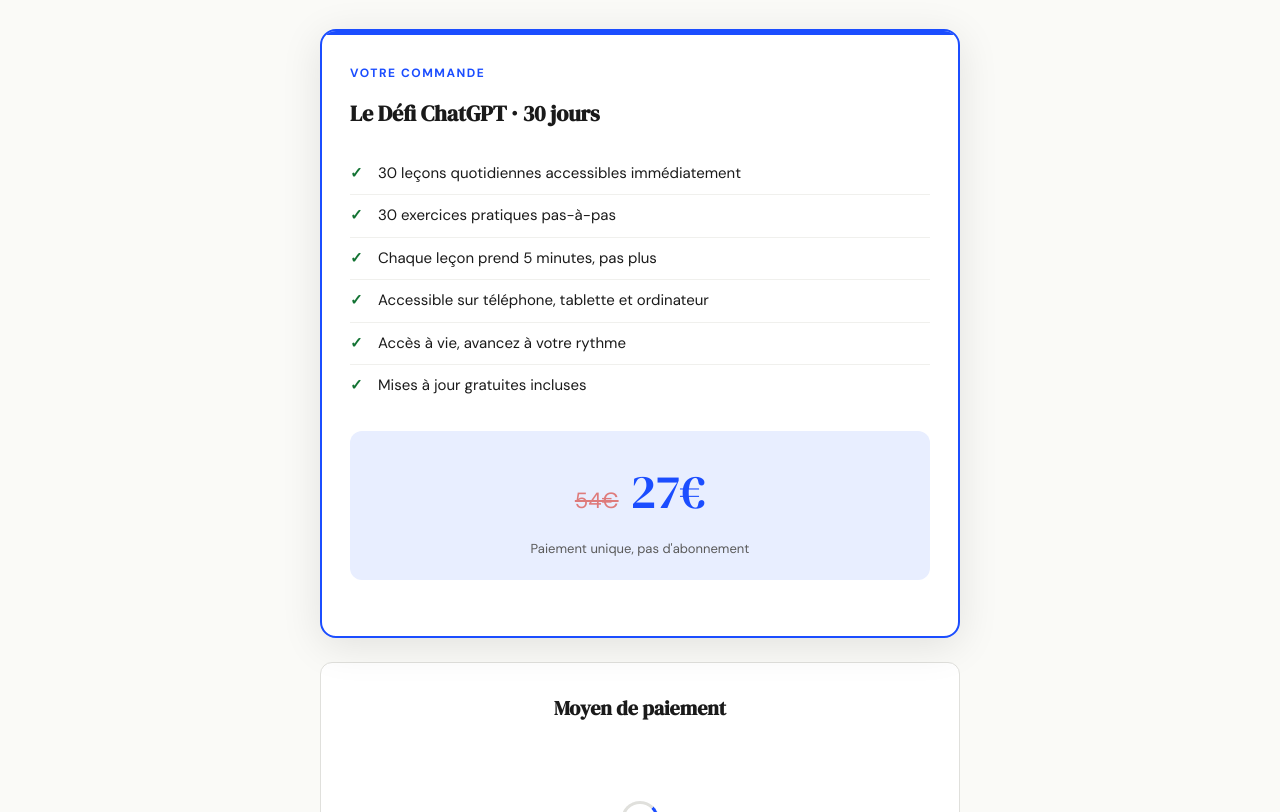
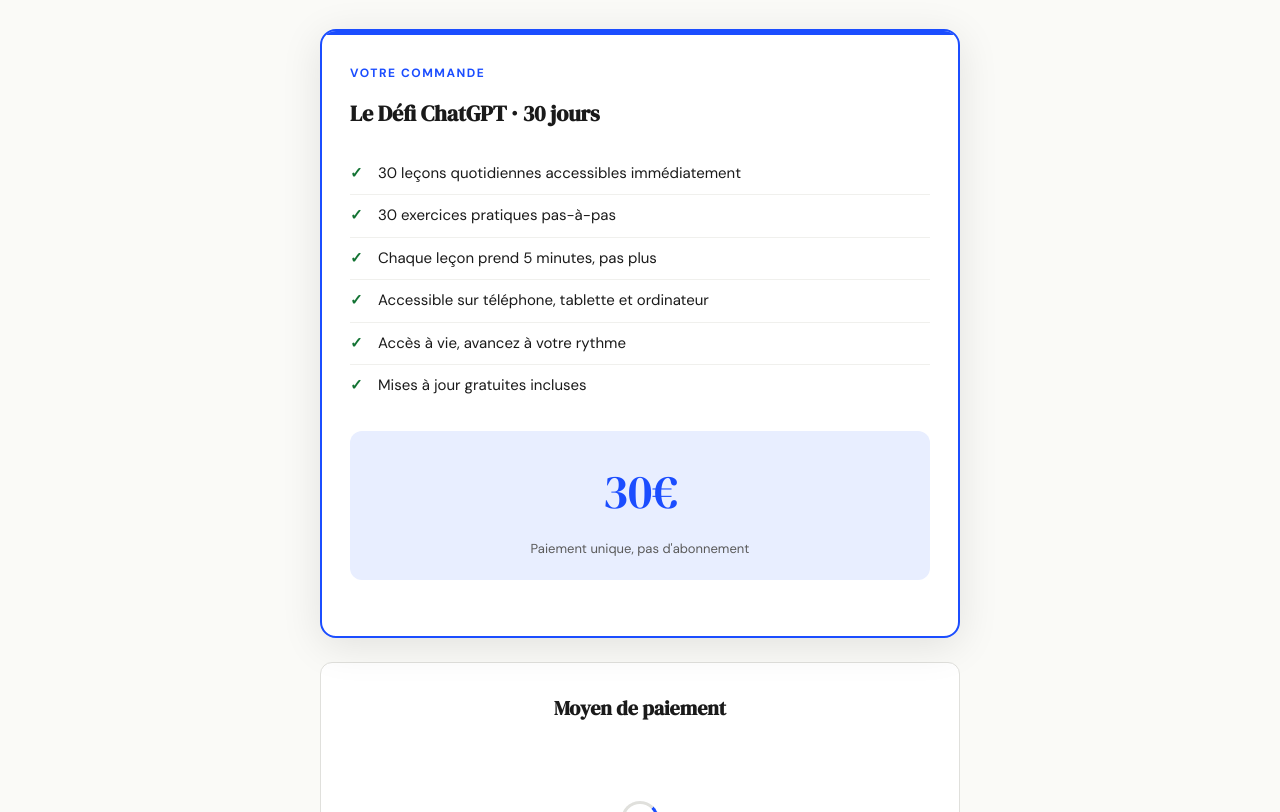
Before and after one commit to ugotatas/cap-numerique-checkout, a website: page public/commande2.html in a window 1280 px wide. Shown: the part 288-1100 px from the top of the page. Drawn offline with Linux system fonts and the light colour scheme; a script that the page names is missing.

Commit message:
Update commande2.html

```diff
--- a/public/commande2.html
+++ b/public/commande2.html
@@ -114,7 +114,7 @@
                 <li>Accès à vie, avancez à votre rythme</li>
                 <li>Mises à jour gratuites incluses</li>
             </ul>
-            <div class="price-box"><div><span class="old">54€</span><span class="new">27€</span></div><p class="note">Paiement unique, pas d'abonnement</p></div>
+            <div class="price-box"><div><span class="new">30€</span></div><p class="note">Paiement unique, pas d'abonnement</p></div>
         </div>
         <div class="payment-zone">
             <h3>Moyen de paiement</h3>
```
